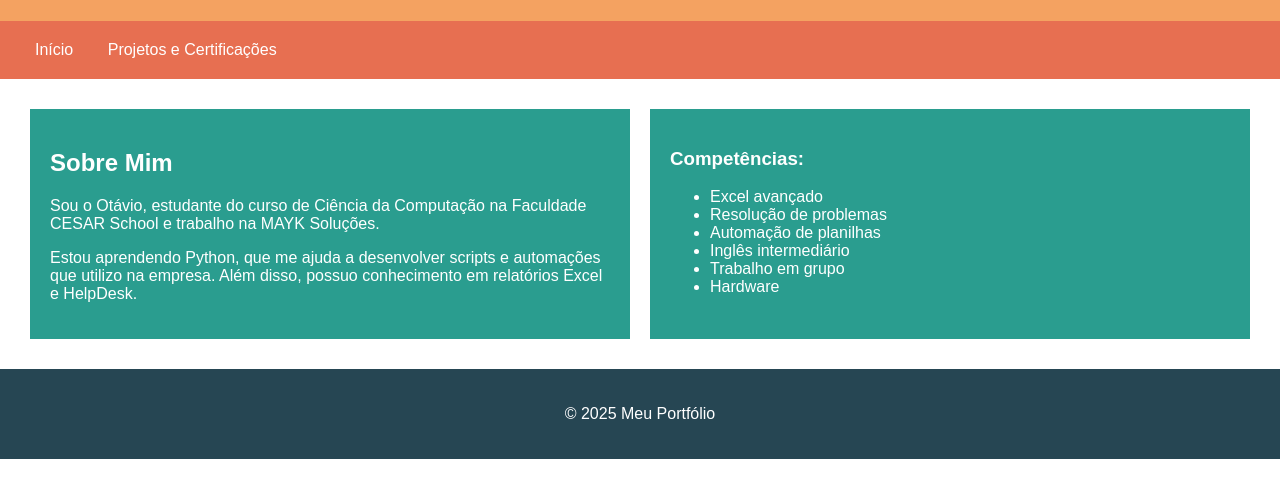
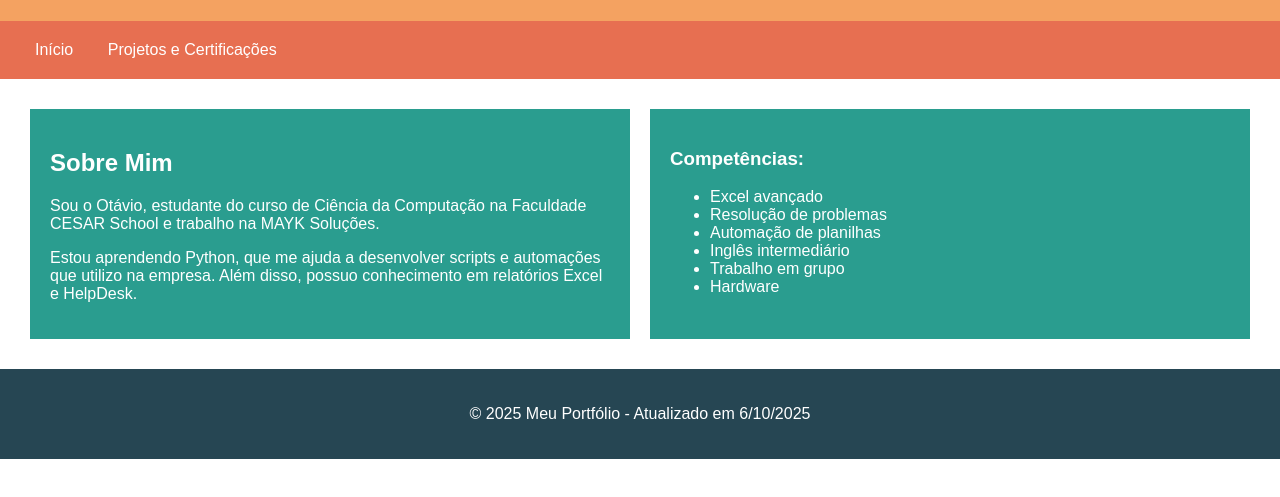
Before and after one commit to O-Kimoto/Portifolio, a plain HTML site: page index.html in a window 1280 px wide. Shown: the part 99-596 px from the top of the page. Drawn offline with Linux system fonts and the light colour scheme.

Commit message:
Update index.html

```diff
--- a/index.html
+++ b/index.html
@@ -73,3 +73,14 @@
   </main>
   <footer>
     <p>© 2025 Meu Portfólio</p>
+  </footer>
+
+  <script>
+    function updateDate() {
+      const date = new Date();
+      document.querySelector('footer p').textContent = `© ${date.getFullYear()} Meu Portfólio - Atualizado em ${date.toLocaleDateString()}`;
+    }
+    window.onload = updateDate;
+  </script>
+</body>
+</html>
```
